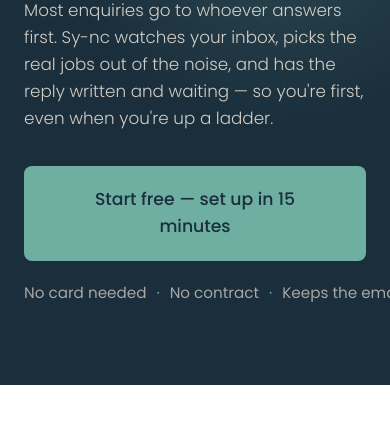
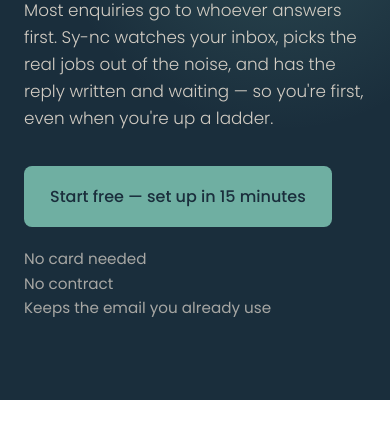
Before and after one commit to JoshJNC/sync-website, a plain HTML site: page trades.html in a window 390 px wide. Shown: the part 336-782 px from the top of the page. Drawn offline with Linux system fonts and the light colour scheme.

Commit message:
/trades: fix horizontal overflow on narrow phones
The reassurance line used nowrap spans with an inline separator, which
pushed the page 17px wider than a 390px viewport. Below 640px the spans
now stack and the separator is dropped; button and price-box padding
tightened at the same breakpoint. Verified at 390px: scrollWidth now
matches innerWidth exactly.

Co-Authored-By: Claude Opus 5 <noreply@anthropic.com>
Claude-Session: https://claude.ai/code/session_01DvEEK4jd5W7Up8DmvxcGq1

```diff
--- a/trades.html
+++ b/trades.html
@@ -153,6 +153,12 @@
     .flist{grid-template-columns:1fr}
     section{padding:64px 0}
     .hero{padding:72px 0 80px}
+  }
+  @media(max-width:640px){
+    .reassure span{display:block;white-space:normal}
+    .reassure span+span::before{content:none;margin:0}
+    .price-box{padding:40px 24px}
+    .btn-lg{padding:16px 24px;font-size:1rem}
   }
 </style>
 </head>
```
